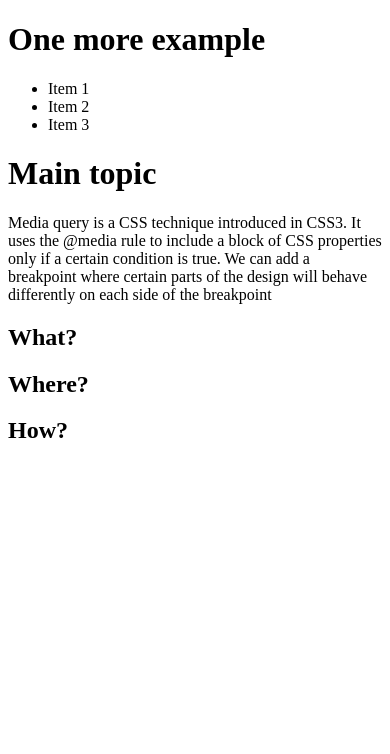
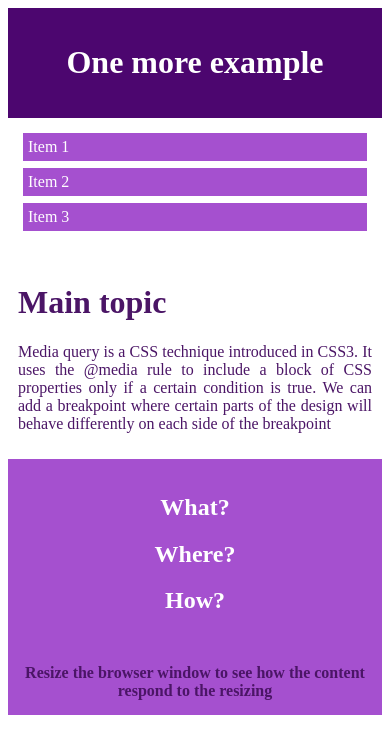
Before and after one commit to Hanna2110/cs3990, a website: page index.html in a window 390 px wide. Drawn offline with Linux system fonts and the light colour scheme.

Commit message:
media queries ex.+mobile 1st

```diff
--- a/Styles/styles.css
+++ b/Styles/styles.css
@@ -2,3 +2,70 @@
   float: left;
   padding: 15px;
 }
+
+* {
+  box-sizing: border-box;
+
+}
+
+.header{
+  background-color: #4c066f;
+  color: #ffffff;
+  padding: 15px;
+  text-align: center;
+}
+
+.main::after {
+  content: "";
+  clear: both;
+  display: block;
+  }
+
+.menu ul {
+  list-style-type: none;
+  margin: 0;
+  padding: 0;
+}
+
+.menu li {
+  padding: 5px;
+  margin-bottom: 7px;
+  background-color:#a550cf;
+  color: #ffffff;
+}
+
+.menu li:hover {
+  background-color: #4b1566;
+}
+
+.content {
+  padding: 10px;
+  text-align: justify;
+  color:  #4b1566;
+}
+
+.right {
+  background-color:#a550cf;
+  color: #ffffff;
+  text-align: center;
+}
+
+.footer {
+  padding: 15px;
+  text-align: center;
+  color:  #4b1566;
+  font-weight: bold;
+  background-color:#a550cf;
+}
+
+
+/* Mobile First - For mobile phones: */
+[class*="col-"] {
+  width: 100%;
+}
+
+/* For desktop: */
+@media only screen and (min-width: 768px) {
+.col-1,.col-3 {width: 25%;}
+.col-2 {width: 50%;}
+}
--- a/index.html
+++ b/index.html
@@ -20,12 +20,13 @@
       href="Favicons\favicon-96x96.png"
       sizes="96x96"
     />
-
+    <link rel="stylesheet" href="Styles\styles.css" />
   </head>
   <body>
     <div class="header">
       <h1>One more example</h1>
     </div>
+
     <div class="main">
       <div class="col-1 menu">
         <ul>
@@ -47,7 +48,13 @@
         <h2>Where?</h2>
         <h2>How?</h2>
       </div>
-    </div>
+   </div>
+
+   <div class="footer">Resize the browser window to see how the content respond to the resizing</div>
+
+
+
+
 
 
   </body>
```
